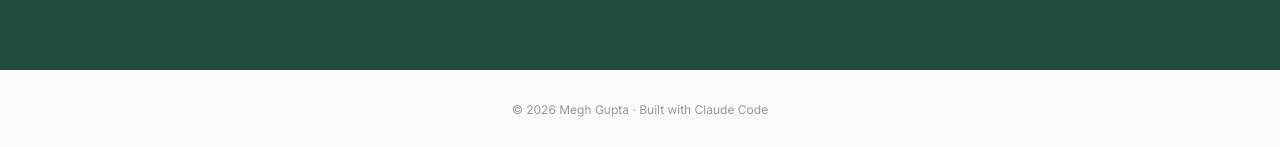
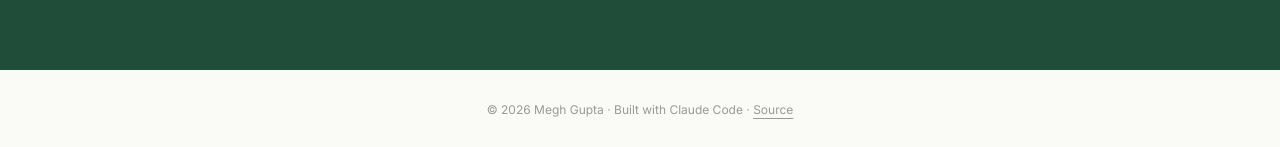
Before and after one commit to medigitaldiary/megh-gupta-portfolio, a Next.js app: page / in a window 1280 px wide. Shown: the part 3925-4072 px from the top of the page. Built offline with nearby package versions, Linux system fonts and the light colour scheme.

Commit message:
Wire footer Source link to the public GitHub repo
The link was deferred until the repo existed; now that it's pushed and
public, point it at the real URL per PRD §6.7.

```diff
--- a/app/page.tsx
+++ b/app/page.tsx
@@ -94,9 +94,16 @@ export default function Home() {
         <Contact />
       </main>
 
-      {/* TODO: real copy — add "· Source" back once the GitHub repo is public, per PRD §6.7 */}
       <footer className="px-6 py-8 text-center font-sans text-xs text-fg-subtle">
-        © 2026 Megh Gupta · Built with Claude Code
+        © 2026 Megh Gupta · Built with Claude Code ·{" "}
+        <a
+          href="https://github.com/medigitaldiary/megh-gupta-portfolio"
+          target="_blank"
+          rel="noopener noreferrer"
+          className="underline underline-offset-4 transition-colors duration-150 ease-out hover:text-fg-muted focus-visible:outline-none focus-visible:ring-2 focus-visible:ring-accent focus-visible:ring-offset-2 rounded-sm"
+        >
+          Source
+        </a>
       </footer>
     </>
   );
```
